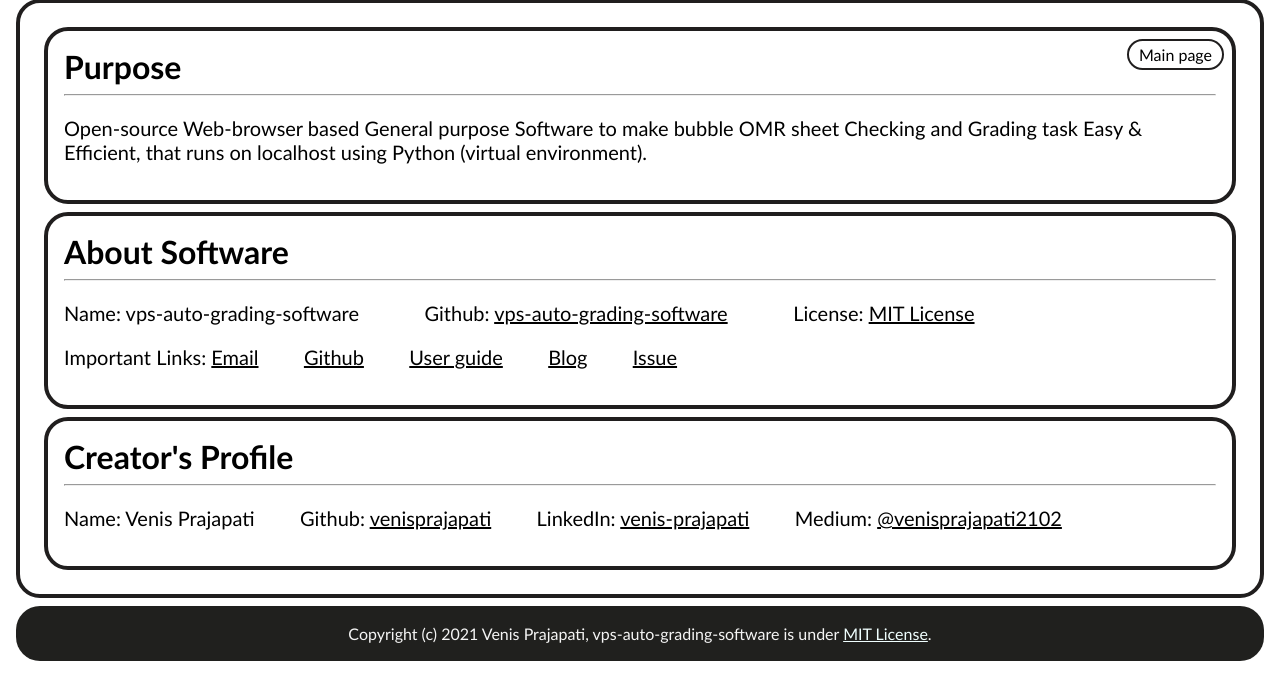
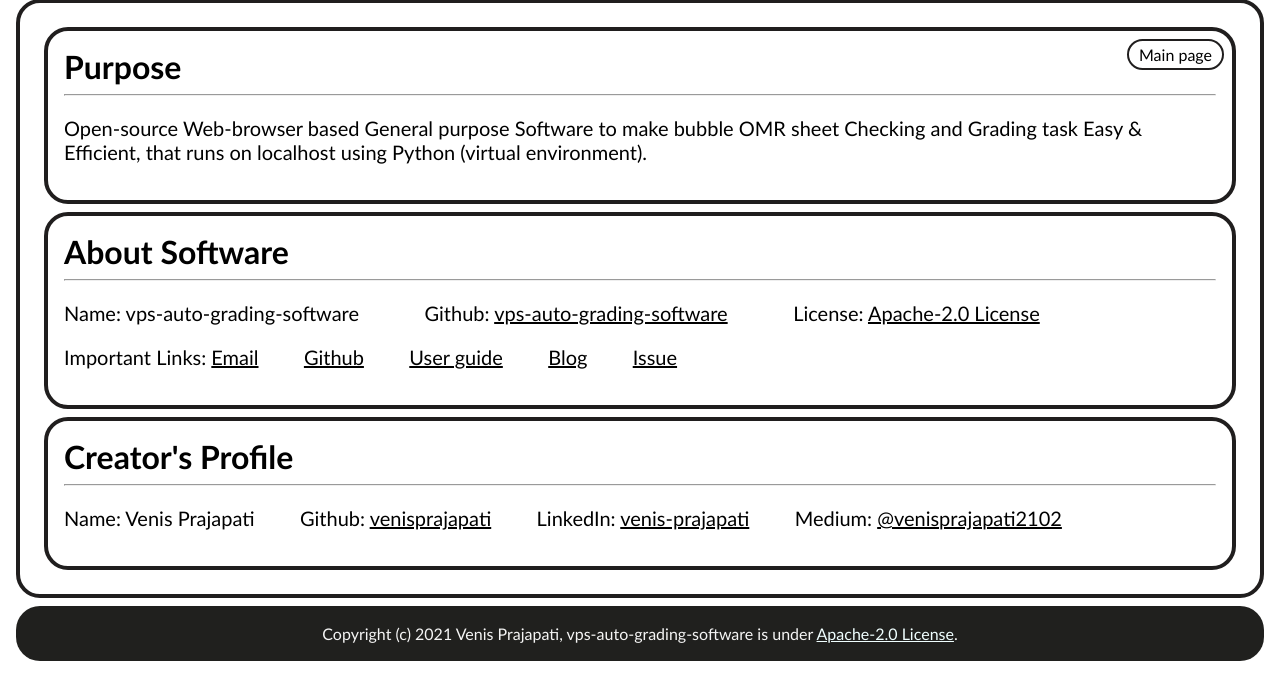
Before and after one commit to venisprajapati/vps-auto-grading-software, a Flask app: page /info in a window 1280 px wide. Shown: the part 105-800 px from the top of the page. Run offline with Flask 2, Linux system fonts and the light colour scheme.

Commit message:
LICENSE updates. #3.1

```diff
--- a/app.py
+++ b/app.py
@@ -9,8 +9,8 @@
 
 
 __author__ = 'Venis Prajapati'
-__license__ = 'MIT License'
-__version__ = '2.0.1'
+__license__ = 'Apache-2.0 License'
+__version__ = 'v.3.0'
 
 
 import os
--- a/templates/base.html
+++ b/templates/base.html
@@ -22,7 +22,7 @@
     <footer>
 
         <p>Copyright (c) 2021 Venis Prajapati, vps-auto-grading-software is under <a style="color: azure;"
-                href="https://github.com/venisprajapati/vps-auto-grading-software/blob/main/LICENSE">MIT License</a>.</p>
+                href="https://github.com/venisprajapati/vps-auto-grading-software/blob/main/LICENSE">Apache-2.0 License</a>.</p>
 
     </footer>
 
--- a/templates/info.html
+++ b/templates/info.html
@@ -49,7 +49,7 @@
                 &emsp; &emsp; &emsp;
                 Github: <a href="https://github.com/venisprajapati/vps-auto-grading-software">vps-auto-grading-software</a>
                 &emsp; &emsp; &emsp;
-                License: <a href="https://github.com/venisprajapati/vps-auto-grading-software/blob/main/LICENSE">MIT License</a>
+                License: <a href="https://github.com/venisprajapati/vps-auto-grading-software/blob/main/LICENSE">Apache-2.0 License</a>
             </p>
             <p class="main-1">
                 Important Links:
```
Also changed, not shown: README.md, 1 other file.
